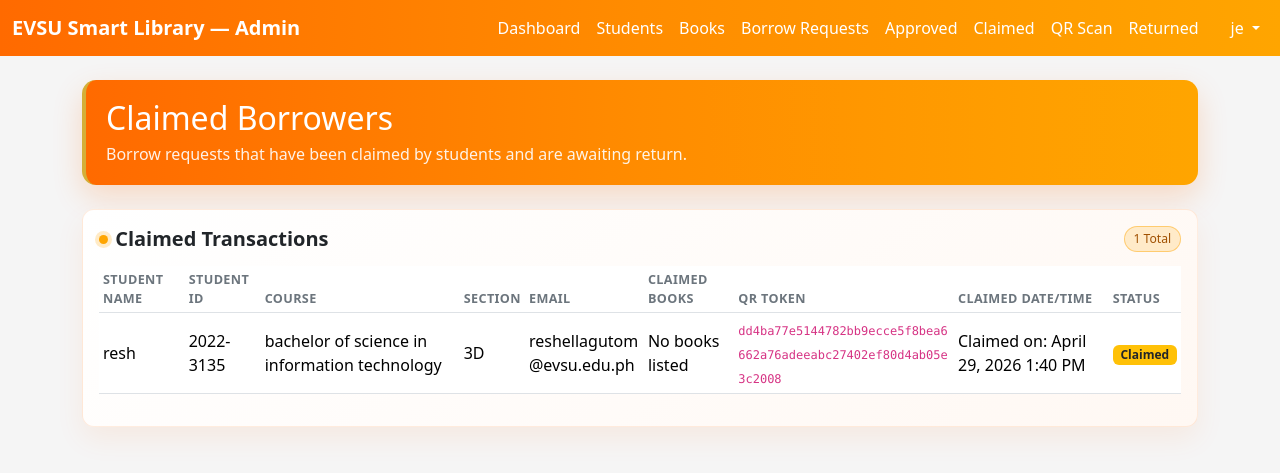
After one commit to cyberknight-web/Development-of-a-Smart-Library-Circulation-System-with-QR-Code-Integration, a PHP site: page /smartlibrary/admin/claimed.php in a window 1280 px wide. The commit adds this page. Shown: the top 473 px of the page. Run offline with PHP 8.4, Linux system fonts and the light colour scheme; a user stored in the database is signed in; data comes from the database, SQL or seed files in the repository; some libraries are stand-ins or nearby versions.

Commit message:
feat: add claimed page for borrowing requests
Added a Claimed Page for borrowing requests. When the admin marks a request as claimed, the system updates the status to Claimed, saves the claimed date and time, and displays the record on the Claimed Page.

```diff
--- /dev/null
+++ b/admin/claimed.php
@@ -0,0 +1,182 @@
+<?php
+// admin/claimed.php
+// Admin page to see borrow requests that have been marked as claimed.
+
+declare(strict_types=1);
+
+require_once __DIR__ . '/../config.php';
+require_once __DIR__ . '/../includes/admin_auth.php';
+require_once __DIR__ . '/../includes/admin_layout.php';
+
+require_admin_login();
+
+$pdo = db_connect();
+
+$stmt = $pdo->prepare(
+    "SELECT br.*, s.name AS student_name, s.student_id AS student_code, s.course, s.section, s.email,
+            (SELECT GROUP_CONCAT(b.title ORDER BY b.title SEPARATOR ', ')
+             FROM borrow_request_items bri
+             JOIN books b ON b.id = bri.book_id
+             WHERE bri.borrow_request_id = br.id) AS book_titles
+     FROM borrow_requests br
+     JOIN students s ON s.id = br.student_id
+     WHERE br.status = 'claimed'
+     ORDER BY br.claimed_at DESC"
+);
+$stmt->execute();
+$claimed = $stmt->fetchAll();
+
+function format_claimed_on(?string $claimed_at): string
+{
+    if (!$claimed_at) {
+        return 'Claimed on: Not recorded';
+    }
+
+    try {
+        $claimed_date = new DateTimeImmutable($claimed_at, new DateTimeZone(APP_TIMEZONE));
+        return 'Claimed on: ' . $claimed_date->format('F j, Y g:i A');
+    } catch (Throwable $e) {
+        error_log('Claimed date formatting failed: ' . $e->getMessage());
+        return 'Claimed on: ' . $claimed_at;
+    }
+}
+
+admin_render_header('Claimed Borrowers');
+?>
+
+<style>
+    .sl-claimed-hero {
+        position: relative;
+        overflow: hidden;
+        background: linear-gradient(90deg, #FF6A00, #FF8C00, #FFA500);
+        border-radius: 14px;
+        color: #fff;
+        padding: 1.2rem 1.25rem;
+        box-shadow: 0 12px 30px rgba(255, 106, 0, 0.2);
+    }
+    .sl-claimed-hero::after {
+        content: "";
+        position: absolute;
+        inset: 0;
+        background: radial-gradient(circle at top right, rgba(255, 165, 0, 0.2), transparent 45%);
+        pointer-events: none;
+    }
+    .sl-claimed-hero h2,
+    .sl-claimed-hero p {
+        position: relative;
+        z-index: 1;
+    }
+    .sl-claimed-card {
+        border: 1px solid rgba(255, 106, 0, 0.12);
+        background: linear-gradient(145deg, #ffffff, #fff8f3);
+        box-shadow: 0 12px 28px rgba(255, 106, 0, 0.08);
+    }
+    .sl-claimed-head {
+        display: flex;
+        align-items: center;
+        justify-content: space-between;
+        gap: 0.5rem;
+        margin-bottom: 0.85rem;
+    }
+    .sl-claimed-title {
+        display: inline-flex;
+        align-items: center;
+        gap: 0.45rem;
+        margin: 0;
+    }
+    .sl-claimed-title .dot {
+        width: 9px;
+        height: 9px;
+        border-radius: 50%;
+        background: #FFA500;
+        box-shadow: 0 0 0 4px rgba(255, 165, 0, 0.22);
+    }
+    .sl-claimed-chip {
+        font-size: 0.76rem;
+        border: 1px solid rgba(255, 165, 0, 0.45);
+        background: rgba(255, 165, 0, 0.18);
+        color: #A05000;
+        border-radius: 999px;
+        padding: 0.2rem 0.55rem;
+        display: inline-flex;
+        align-items: center;
+    }
+    .sl-claimed-table thead th {
+        font-size: 0.79rem;
+        text-transform: uppercase;
+        letter-spacing: 0.03em;
+        color: #6c757d;
+        border-bottom-width: 1px;
+    }
+    .sl-claimed-table tbody tr:hover {
+        background: rgba(128, 0, 0, 0.03);
+    }
+    .sl-claimed-token {
+        font-size: 0.75rem;
+        overflow-wrap: anywhere;
+    }
+</style>
+
+<div class="row mb-4">
+    <div class="col-12">
+        <div class="sl-page-header sl-claimed-hero">
+            <h2 class="mb-1">Claimed Borrowers</h2>
+            <p class="mb-0" style="color: rgba(255, 255, 255, 0.9);">
+                Borrow requests that have been claimed by students and are awaiting return.
+            </p>
+        </div>
+    </div>
+</div>
+
+<div class="card sl-card sl-claimed-card">
+    <div class="card-body">
+        <div class="sl-claimed-head">
+            <h5 class="fw-semibold sl-claimed-title"><span class="dot"></span>Claimed Transactions</h5>
+            <span class="sl-claimed-chip"><?php echo count($claimed); ?> Total</span>
+        </div>
+        <div class="table-responsive">
+            <table class="table table-sm align-middle sl-claimed-table">
+                <thead>
+                    <tr>
+                        <th>Student Name</th>
+                        <th>Student ID</th>
+                        <th>Course</th>
+                        <th>Section</th>
+                        <th>Email</th>
+                        <th>Claimed Books</th>
+                        <th>QR Token</th>
+                        <th>Claimed Date/Time</th>
+                        <th>Status</th>
+                    </tr>
+                </thead>
+                <tbody>
+                    <?php if ($claimed): ?>
+                        <?php foreach ($claimed as $r): ?>
+                            <tr>
+                                <td><?php echo htmlspecialchars($r['student_name'], ENT_QUOTES, 'UTF-8'); ?></td>
+                                <td><?php echo htmlspecialchars($r['student_code'], ENT_QUOTES, 'UTF-8'); ?></td>
+                                <td><?php echo htmlspecialchars($r['course'], ENT_QUOTES, 'UTF-8'); ?></td>
+                                <td><?php echo htmlspecialchars($r['section'], ENT_QUOTES, 'UTF-8'); ?></td>
+                                <td class="text-break"><?php echo htmlspecialchars($r['email'], ENT_QUOTES, 'UTF-8'); ?></td>
+                                <td class="text-break"><?php echo htmlspecialchars($r['book_titles'] ?? 'No books listed', ENT_QUOTES, 'UTF-8'); ?></td>
+                                <td class="text-break">
+                                    <code class="sl-claimed-token"><?php echo htmlspecialchars($r['qr_token'], ENT_QUOTES, 'UTF-8'); ?></code>
+                                </td>
+                                <td><?php echo htmlspecialchars(format_claimed_on($r['claimed_at'] ?? null), ENT_QUOTES, 'UTF-8'); ?></td>
+                                <td><span class="badge bg-warning text-dark"><?php echo htmlspecialchars(ucfirst((string)$r['status']), ENT_QUOTES, 'UTF-8'); ?></span></td>
+                            </tr>
+                        <?php endforeach; ?>
+                    <?php else: ?>
+                        <tr>
+                            <td colspan="9" class="text-center text-muted py-4">No claimed borrow requests yet.</td>
+                        </tr>
+                    <?php endif; ?>
+                </tbody>
+            </table>
+        </div>
+    </div>
+</div>
+
+<?php
+admin_render_footer();
+?>
--- a/includes/admin_layout.php
+++ b/includes/admin_layout.php
@@ -126,6 +126,9 @@ function admin_render_header(string $page_title = 'Admin'): void
                         <a class="nav-link" href="<?php echo BASE_URL; ?>/admin/approved.php">Approved</a>
                     </li>
                     <li class="nav-item">
+                        <a class="nav-link" href="<?php echo BASE_URL; ?>/admin/claimed.php">Claimed</a>
+                    </li>
+                    <li class="nav-item">
                         <a class="nav-link" href="<?php echo BASE_URL; ?>/admin/qr_scan.php">QR Scan</a>
                     </li>
                     <li class="nav-item">
```
Also changed, not shown: admin/qr_scan_action.php (+5 -2 lines).
